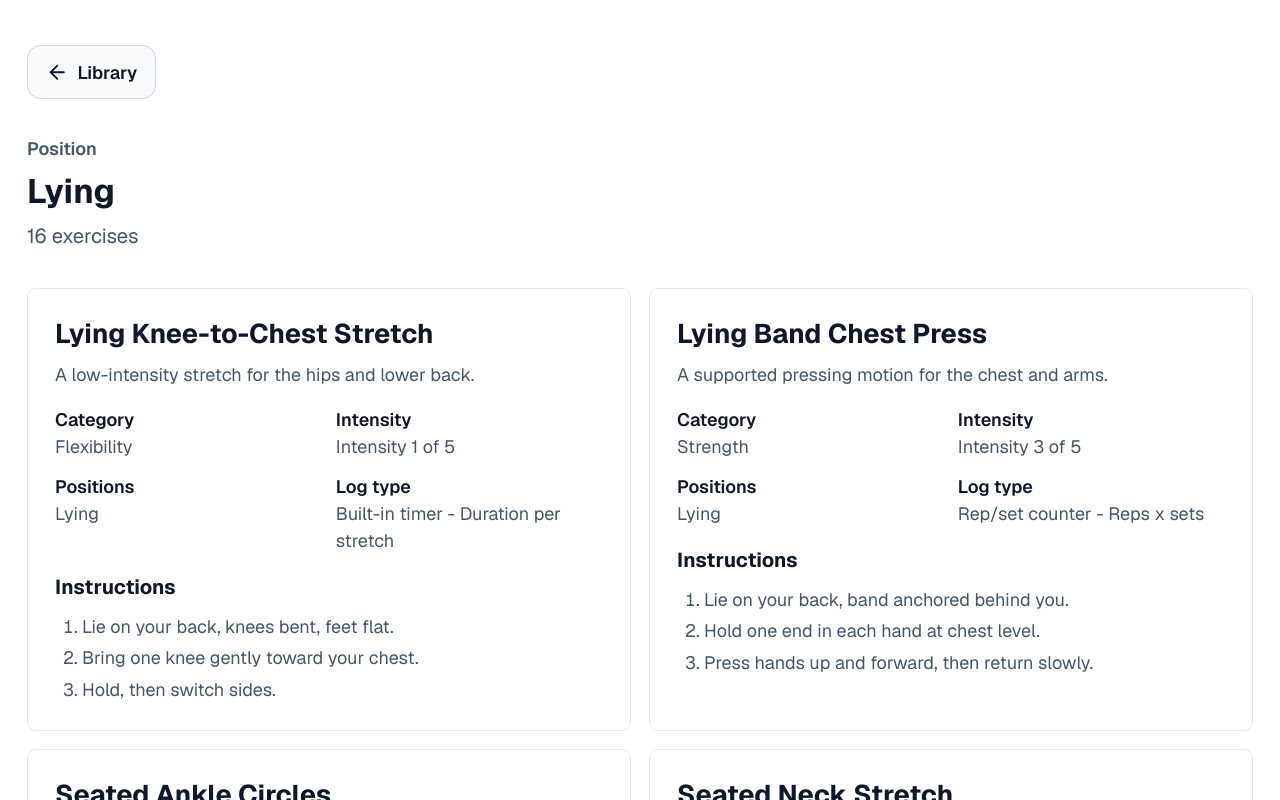
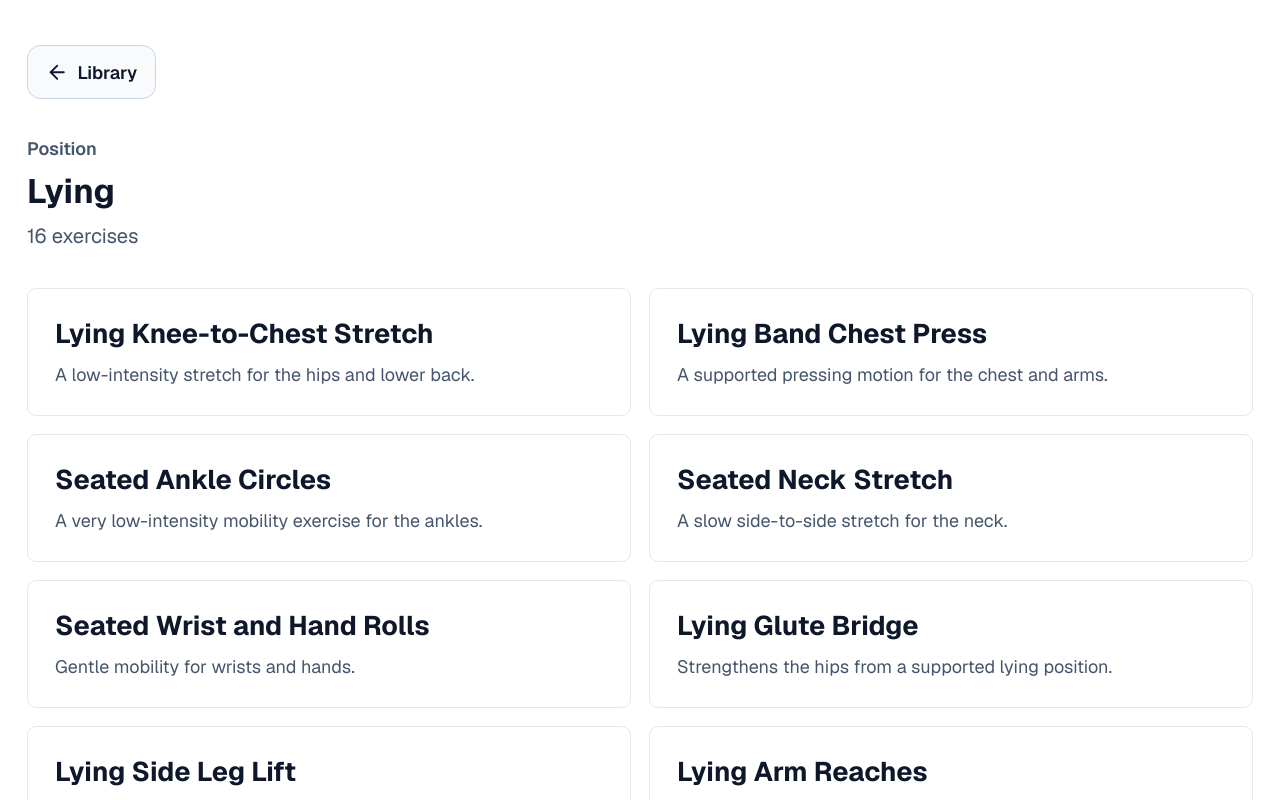
Before and after one commit to sleepyjen4/flexithon_accessibility, a Next.js app: page /library/position/lying in a window 1280 px wide. Shown: the top 800 px of the page. Built offline with nearby package versions, Linux system fonts and the light colour scheme.

Commit message:
finish library: bring you to indv exercise page

```diff
--- /dev/null
+++ b/app/exercise/[exerciseId]/page.tsx
@@ -0,0 +1,35 @@
+import { notFound } from "next/navigation";
+import { WorkoutPageFrame } from "@/components/WorkoutPageFrame";
+import { WorkoutSessionLoader } from "@/components/WorkoutSessionLoader";
+import { EXERCISES, getExerciseById } from "@/lib/exercises";
+import { buildSingleExerciseWorkout } from "@/lib/workouts";
+
+interface ExerciseWorkoutPageProps {
+  params: Promise<{
+    exerciseId: string;
+  }>;
+}
+
+export function generateStaticParams() {
+  return EXERCISES.map((exercise) => ({
+    exerciseId: exercise.id,
+  }));
+}
+
+export default async function ExerciseWorkoutPage({
+  params,
+}: ExerciseWorkoutPageProps) {
+  const { exerciseId } = await params;
+  const exercise = getExerciseById(exerciseId);
+
+  if (!exercise) notFound();
+
+  return (
+    <WorkoutPageFrame>
+      <WorkoutSessionLoader
+        key={exercise.id}
+        workout={buildSingleExerciseWorkout(exercise)}
+      />
+    </WorkoutPageFrame>
+  );
+}
--- a/app/library/[group]/[value]/page.tsx
+++ b/app/library/[group]/[value]/page.tsx
@@ -1,13 +1,6 @@
 import Link from "next/link";
 import { notFound } from "next/navigation";
 import { ArrowLeft } from "lucide-react";
-import { Card } from "@/components/Card";
-import {
-  EXERCISE_CATEGORY_LABELS,
-  EXERCISE_INTERACTION_GROUP_LABELS,
-  EXERCISE_METRIC_LABELS,
-  POSITION_LABELS,
-} from "@/lib/exercises";
 import {
   filterExercisesByLibraryCard,
   getLibraryCard,
@@ -25,10 +18,6 @@ interface LibraryValuePageProps {
 
 export function generateStaticParams() {
   return getLibraryStaticParams();
-}
-
-function formatIntensity(intensity: number): string {
-  return `Intensity ${intensity} of 5`;
 }
 
 export default async function LibraryValuePage({
@@ -66,7 +55,12 @@ export default async function LibraryValuePage({
 
       <div className="grid gap-4 md:grid-cols-2">
         {exercises.map((exercise) => (
-          <Card key={exercise.id} className="flex flex-col gap-4 rounded-lg">
+          <Link
+            key={exercise.id}
+            href={`/exercise/${exercise.id}`}
+            className="flex flex-col gap-4 rounded-lg border border-slate-200 bg-white p-6 text-left transition-colors hover:border-indigo-600 hover:bg-slate-50 focus-visible:outline focus-visible:outline-2 focus-visible:outline-offset-2 focus-visible:outline-indigo-600"
+            aria-label={`Start ${exercise.name}`}
+          >
             <div className="space-y-2">
               <h2 className="text-2xl font-bold text-slate-900">
                 {exercise.name}
@@ -75,50 +69,7 @@ export default async function LibraryValuePage({
                 {exercise.description}
               </p>
             </div>
-
-            <dl className="grid gap-3 text-base sm:grid-cols-2">
-              <div>
-                <dt className="font-semibold text-slate-900">Category</dt>
-                <dd className="text-slate-600">
-                  {EXERCISE_CATEGORY_LABELS[exercise.category]}
-                </dd>
-              </div>
-              <div>
-                <dt className="font-semibold text-slate-900">Intensity</dt>
-                <dd className="text-slate-600">
-                  {formatIntensity(exercise.intensity)}
-                </dd>
-              </div>
-              <div>
-                <dt className="font-semibold text-slate-900">Positions</dt>
-                <dd className="text-slate-600">
-                  {exercise.positions
-                    .map((position) => POSITION_LABELS[position])
-                    .join(", ")}
-                </dd>
-              </div>
-              <div>
-                <dt className="font-semibold text-slate-900">Log type</dt>
-                <dd className="text-slate-600">
-                  {EXERCISE_INTERACTION_GROUP_LABELS[
-                    exercise.interaction_group
-                  ]}{" "}
-                  - {EXERCISE_METRIC_LABELS[exercise.metric_logged]}
-                </dd>
-              </div>
-            </dl>
-
-            <div>
-              <h3 className="text-lg font-bold text-slate-900">
-                Instructions
-              </h3>
-              <ol className="mt-2 list-decimal space-y-1 pl-6 text-base text-slate-600">
-                {exercise.instructions.map((step) => (
-                  <li key={step.text}>{step.text}</li>
-                ))}
-              </ol>
-            </div>
-          </Card>
+          </Link>
         ))}
       </div>
     </div>
--- a/app/workout/page.tsx
+++ b/app/workout/page.tsx
@@ -1,15 +1,10 @@
-import { SpeechToggle } from "@/components/SpeechToggle";
+import { WorkoutPageFrame } from "@/components/WorkoutPageFrame";
 import { WorkoutPlayer } from "@/components/WorkoutPlayer";
 
 export default function WorkoutPage() {
   return (
-    <div className="flex flex-1 flex-col bg-white px-6 py-10">
-      {/* Page-level so the speech toggle stays visible across every state
-          (exercise, rest, finish), aligned to the content column. */}
-      <div className="mx-auto flex w-full max-w-md justify-end">
-        <SpeechToggle />
-      </div>
+    <WorkoutPageFrame>
       <WorkoutPlayer />
-    </div>
+    </WorkoutPageFrame>
   );
 }
--- /dev/null
+++ b/components/WorkoutPageFrame.tsx
@@ -0,0 +1,17 @@
+import type { ReactNode } from "react";
+import { SpeechToggle } from "@/components/SpeechToggle";
+
+interface WorkoutPageFrameProps {
+  children: ReactNode;
+}
+
+export function WorkoutPageFrame({ children }: WorkoutPageFrameProps) {
+  return (
+    <div className="flex flex-1 flex-col bg-white px-6 py-10">
+      <div className="mx-auto flex w-full max-w-md justify-end">
+        <SpeechToggle />
+      </div>
+      {children}
+    </div>
+  );
+}
--- /dev/null
+++ b/components/WorkoutSessionLoader.tsx
@@ -0,0 +1,34 @@
+"use client";
+
+import { useEffect } from "react";
+import type { Workout } from "@/types";
+import { useSessionStore } from "@/store/session";
+import { WorkoutPlayer } from "@/components/WorkoutPlayer";
+
+interface WorkoutSessionLoaderProps {
+  workout: Workout;
+}
+
+export function WorkoutSessionLoader({ workout }: WorkoutSessionLoaderProps) {
+  const activeWorkout = useSessionStore((state) => state.workout);
+  const setWorkout = useSessionStore((state) => state.setWorkout);
+
+  useEffect(() => {
+    setWorkout(workout);
+  }, [setWorkout, workout]);
+
+  if (activeWorkout !== workout) {
+    return (
+      <div className="mx-auto flex w-full max-w-md flex-1 flex-col gap-6">
+        <h1 className="text-2xl font-bold text-slate-900">
+          Loading exercise
+        </h1>
+        <p className="text-lg text-slate-600" aria-live="polite">
+          Preparing the workout player.
+        </p>
+      </div>
+    );
+  }
+
+  return <WorkoutPlayer />;
+}
--- a/lib/ai.ts
+++ b/lib/ai.ts
@@ -11,6 +11,7 @@ import {
   pickExercisesForEnergy,
   stepCountForEnergy,
 } from "@/lib/exercises";
+import { buildWorkoutStepForExercise } from "@/lib/workouts";
 
 interface GenerateWorkoutArgs {
   abilities: Abilities;
@@ -77,22 +78,12 @@ export function buildFallbackWorkout({
       Math.round((chosen.length * (durationSeconds + restSeconds)) / 60),
     ),
     energy_level: energy,
-    steps: chosen.map((exercise) => {
-      const usesTimedMetric =
-        exercise.tracking_modes.includes("timer") ||
-        exercise.metric_logged === "session_duration" ||
-        exercise.metric_logged === "duration_per_stretch" ||
-        exercise.metric_logged === "duration_effort" ||
-        exercise.metric_logged === "distance_time" ||
-        exercise.metric_logged === "laps_duration";
-
-      return {
-        exercise_id: exercise.id,
-        duration_seconds: durationSeconds,
-        reps: usesTimedMetric ? null : energy <= 2 ? 6 : 10,
-        rest_after_seconds: restSeconds,
-        adaptation_note: "Go at your own pace — skipping is always okay.",
-      };
-    }),
+    steps: chosen.map((exercise) =>
+      buildWorkoutStepForExercise({
+        exercise,
+        energy,
+        restAfterSeconds: restSeconds,
+      }),
+    ),
   };
 }
--- /dev/null
+++ b/lib/workouts.ts
@@ -0,0 +1,52 @@
+import type { EnergyLevel, Exercise, Workout, WorkoutStep } from "@/types";
+
+const TIMED_METRICS = new Set([
+  "session_duration",
+  "duration_per_stretch",
+  "duration_effort",
+  "distance_time",
+  "laps_duration",
+]);
+
+export function exerciseUsesTimedMetric(exercise: Exercise): boolean {
+  return (
+    exercise.tracking_modes.includes("timer") ||
+    TIMED_METRICS.has(exercise.metric_logged)
+  );
+}
+
+export function buildWorkoutStepForExercise({
+  exercise,
+  energy,
+  restAfterSeconds,
+}: {
+  exercise: Exercise;
+  energy: EnergyLevel;
+  restAfterSeconds: number;
+}): WorkoutStep {
+  const durationSeconds = energy <= 2 ? 30 : 45;
+
+  return {
+    exercise_id: exercise.id,
+    duration_seconds: durationSeconds,
+    reps: exerciseUsesTimedMetric(exercise) ? null : energy <= 2 ? 6 : 10,
+    rest_after_seconds: restAfterSeconds,
+    adaptation_note: "Move at a pace that fits today. Skipping is always okay.",
+  };
+}
+
+export function buildSingleExerciseWorkout(exercise: Exercise): Workout {
+  const energy = exercise.intensity;
+  const step = buildWorkoutStepForExercise({
+    exercise,
+    energy,
+    restAfterSeconds: 0,
+  });
+
+  return {
+    title: exercise.name,
+    estimated_minutes: Math.max(1, Math.ceil(step.duration_seconds / 60)),
+    energy_level: energy,
+    steps: [step],
+  };
+}
```
